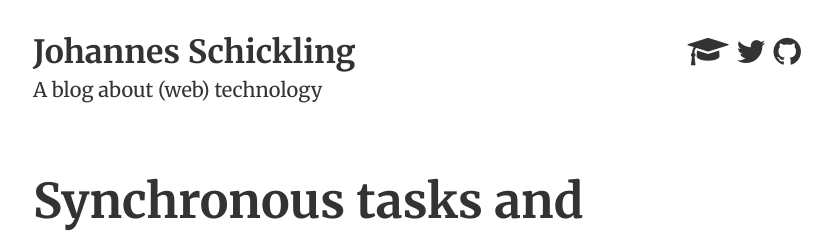
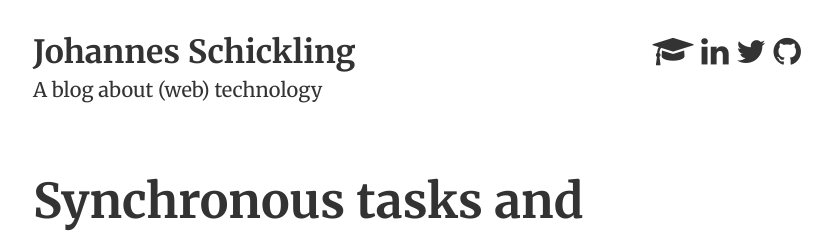
Before and after one commit to schickling/schickling.github.io, a Jekyll site: the page built from index.html, in a window 1280 px wide. Shown: the top 232 px of the page, without its empty margins (223-1055 px from the left). Built offline with Jekyll 4.4.1, drawn with Linux system fonts in a browser that asks for light colours; Markdown is read by kramdown in place of the engine named in the settings; the list of posts is cut into pages by our own code.

Commit message:
linked in

```diff
--- a/_includes/_header.html
+++ b/_includes/_header.html
@@ -2,6 +2,7 @@
 	<h1 class="h2 m-0"><a href="/">{{site.name}}</a>
 		<div id="icons">
 			<a href="http://schickling.me/resume/resume.pdf"><i class="fa fa-graduation-cap"></i></a>
+			<a href="https://www.linkedin.com/in/schickling"><i class="fa fa-linkedin"></i></a>
 			<a href="https://twitter.com/_schickling"><i class="fa fa-twitter"></i></a>
 			<a href="https://github.com/schickling"><i class="fa fa-github"></i></a>
 		</div>
```
